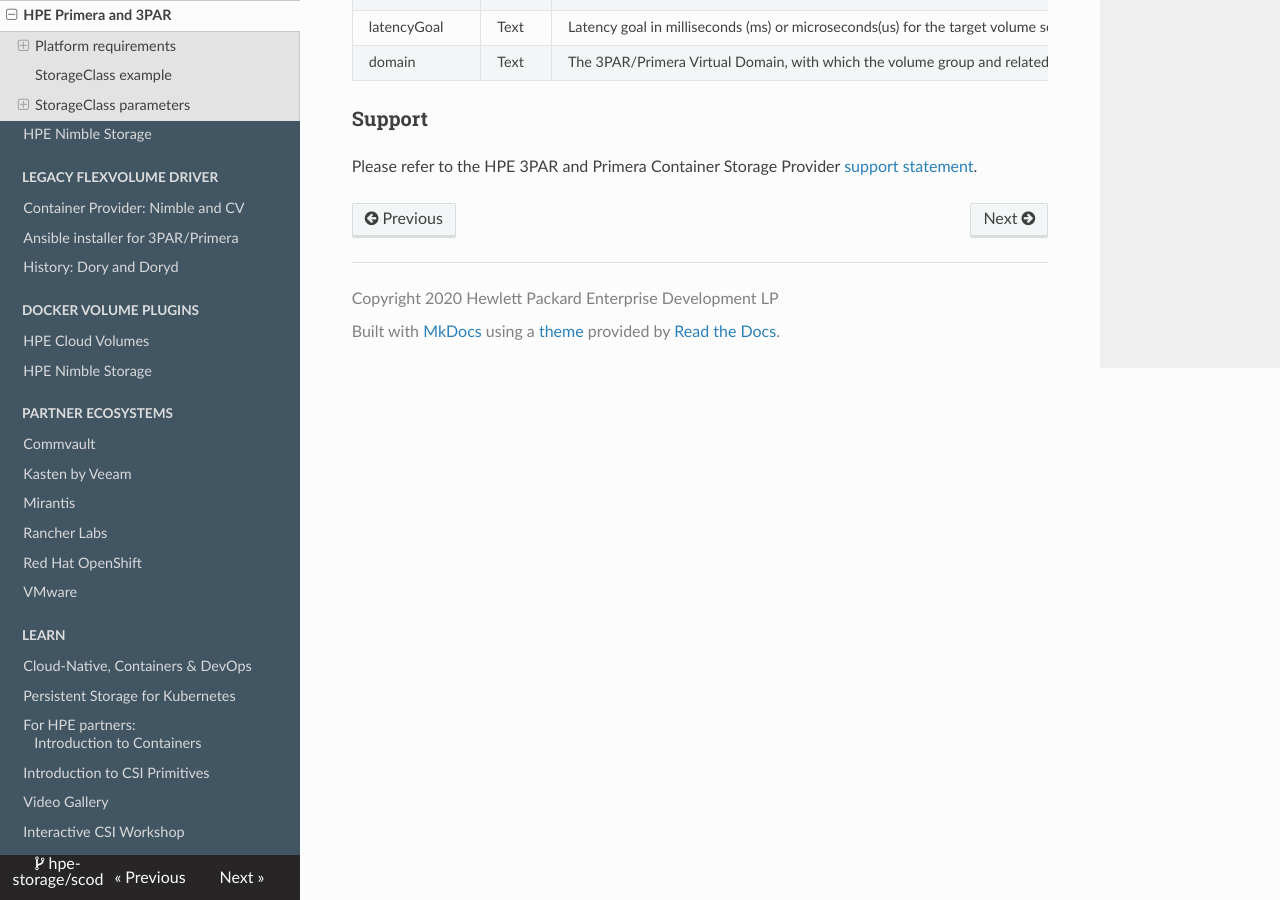
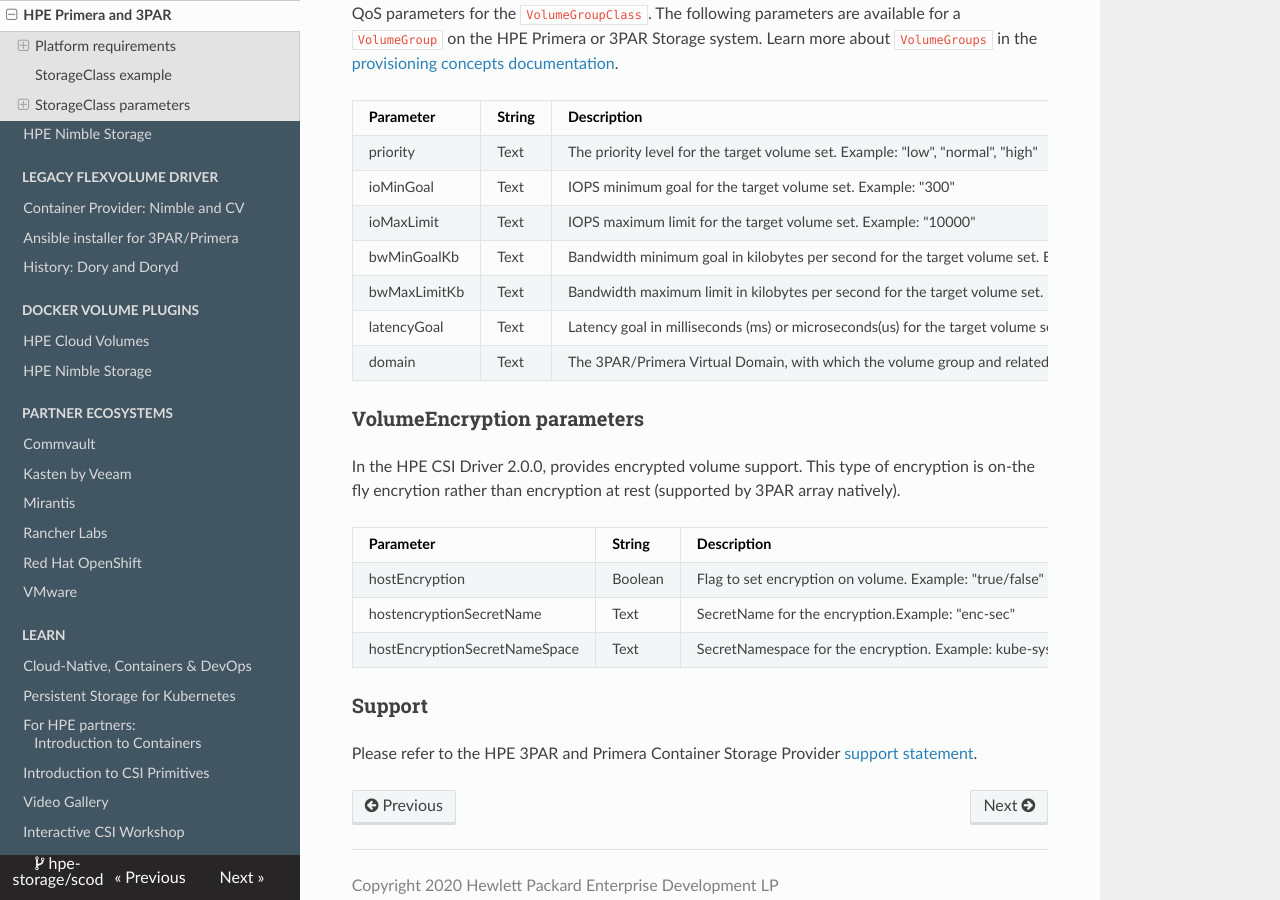
Before and after one commit to hpe-storage/scod, an MkDocs documentation site: the page built from docs/container_storage_provider/hpe_3par_primera/index.md, in a window 1280 px wide and 900 px high, scrolled down 9638 px. Built offline with MkDocs 1.6.1, drawn with Linux system fonts in a browser that asks for light colours; nearby versions of some CDN libraries; some of the changed text lies outside the part shown.

Commit message:
Adding fcPortslist and volume encryption parameters
Signed-off-by: bhagyashree-sarawate <bhagyashree.sarawate@hpe.com>

```diff
--- a/docs/container_storage_provider/hpe_3par_primera/index.md
+++ b/docs/container_storage_provider/hpe_3par_primera/index.md
@@ -86,6 +86,7 @@
 | allowBatchReplicatedVolumeCreation <br /> | Boolean <br />  | Enable the batch processing of persistent volumes in 10 second intervals and add them to a single remote copy group. <br /> During this process, the remote copy group is stopped and started once. | **X** | **X** |
 | oneRcgPerPvc <br /> | Boolean <br /> | Creates a dedicated Remote Copy Group per persistent volume. | **X** | **X** |
 | iscsiPortalIps <br /> | Text <br /> | Comma separated list of HPE Primera/3PAR iSCSI port IPs. | **X** | **X** |
+| fcPortsList <br /> | Text <br /> | Comma separated list of HPE Primera/3PAR fc ports. | **X** | **X** |
 
 <small>
  Restrictions applicable when using the [CSI volume mutator](../../csi_driver/using.md#using_volume_mutations):
@@ -244,6 +245,14 @@
 | -------------- | ------- | ----------- |
 | iscsiPortalIps |   Text  | Comma separated list of target portal IPs. |
 
+### FCPortsList  parameter
+
+This parameter allows the ability to specify a subset of HPE Primera/3PAR fc ports to create vluns. By default, the HPE CSI Driver uses all available fc ports.
+
+| Parameter      | Option  | Description |
+| -------------- | ------- | ----------- |
+| fcPortsList    |   Text  | Comma separated list of fc ports. |
+
 ### VolumeSnapshotClass parameter
 
 These parameters are for `VolumeSnapshotClass` objects when using CSI snapshots. The external snapshotter needs to be deployed on the Kubernetes cluster and is usually performed by the Kubernetes vendor. Check [enabling CSI snapshots](../../csi_driver/using.md#enabling_csi_snapshots) for more information. Volumes with snapshots are immutable.
@@ -294,6 +303,17 @@
 | latencyGoal        | Text    | Latency goal in milliseconds (ms) or microseconds(us) for the target volume set. Example: "300ms" or "500us" |
 | domain        | Text    | The 3PAR/Primera Virtual Domain, with which the volume group and related objects are associated with. Example: "sample_domain" |
 
+
+### VolumeEncryption parameters
+
+In the HPE CSI Driver 2.0.0, provides encrypted volume support. This type of encryption is on-the fly encrytion rather than encryption at rest (supported by 3PAR array natively).
+
+| Parameter           | String  | Description |
+| ------------------ | ------- | ----------- |
+| hostEncryption        | Boolean    | Flag to set encryption on volume. Example: "true/false" |
+| hostencryptionSecretName        | Text    | SecretName for the encryption.Example: "enc-sec" |
+| hostEncryptionSecretNameSpace   | Text    | SecretNamespace for the encryption. Example: kube-system |
+
 ### Support
 
 Please refer to the HPE 3PAR and Primera Container Storage Provider [support statement](../../legal/support/index.md#hpe_primera_and_hpe_3par_container_storage_provider_support).
```
